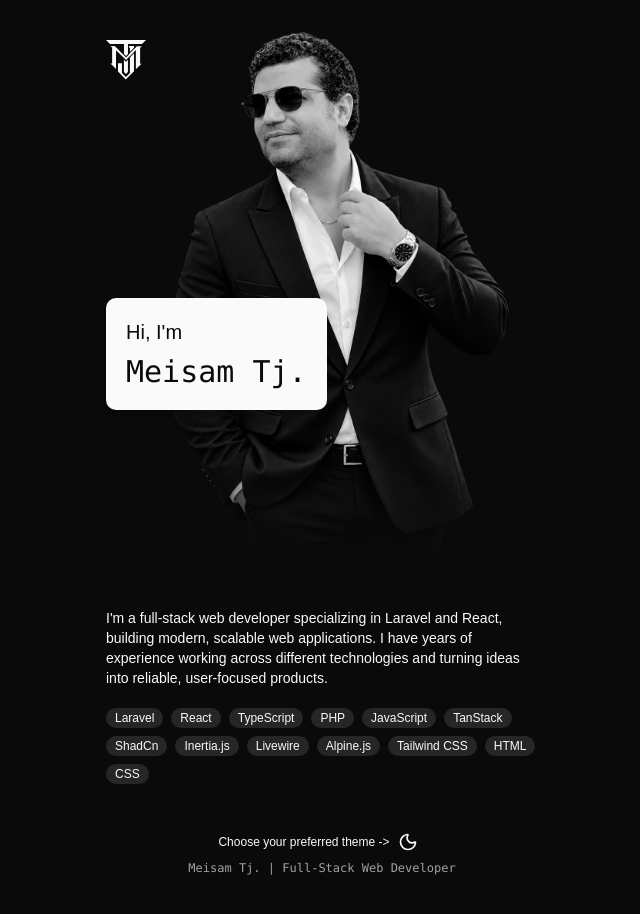
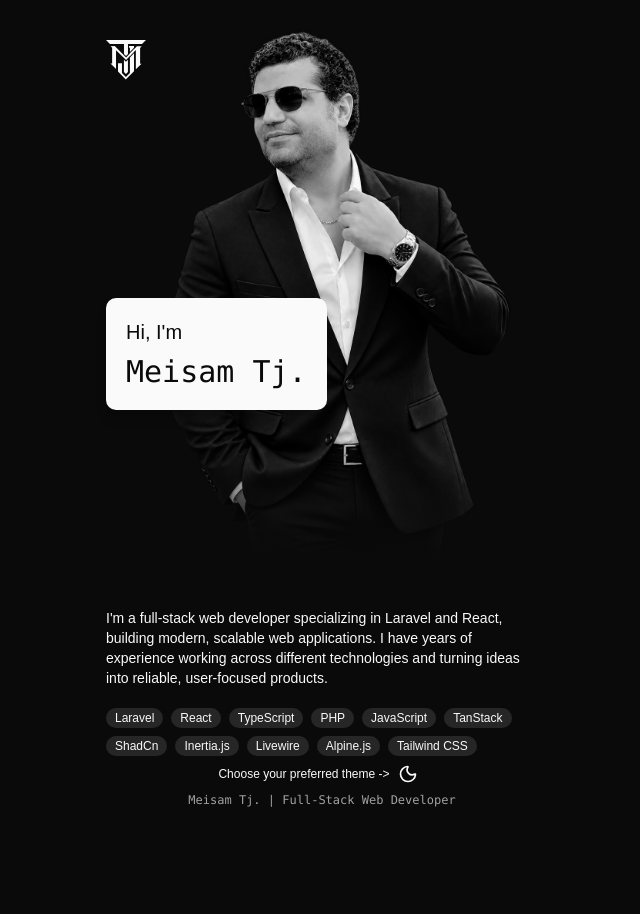
Before and after one commit to meisamtj81/meisamtj.ir, a React (Vite) app: page / in a window 1280 px wide. Shown: the whole page, without its empty margins (318-958 px from the left). After the commit the page ends 848 px from the top, so only its background shows below. Built offline with nearby package versions, Linux system fonts and the light colour scheme.

Commit message:
update to first production level - modified

```diff
--- a/src/components/shared/layout.tsx
+++ b/src/components/shared/layout.tsx
@@ -28,7 +28,7 @@ export const AppLayout = ({ children }: { children: ReactNode }) => {
           initial={{ y: 20, opacity: 0 }}
           animate={{ y: 0, opacity: 1 }}
           transition={{ delay: 1.25 }}
-          className="shrink-0 mt-10"
+          className="shrink-0"
         >
           <section className="flex items-center justify-center">
             <p className="text-xs">Choose your preferred theme -&gt; </p>
--- a/src/pages/home.tsx
+++ b/src/pages/home.tsx
@@ -30,8 +30,6 @@ export const HomePage = () => {
         <Badge variant="secondary">Livewire</Badge>
         <Badge variant="secondary">Alpine.js</Badge>
         <Badge variant="secondary">Tailwind CSS</Badge>
-        <Badge variant="secondary">HTML</Badge>
-        <Badge variant="secondary">CSS</Badge>
       </section>
     </>
   );
```
